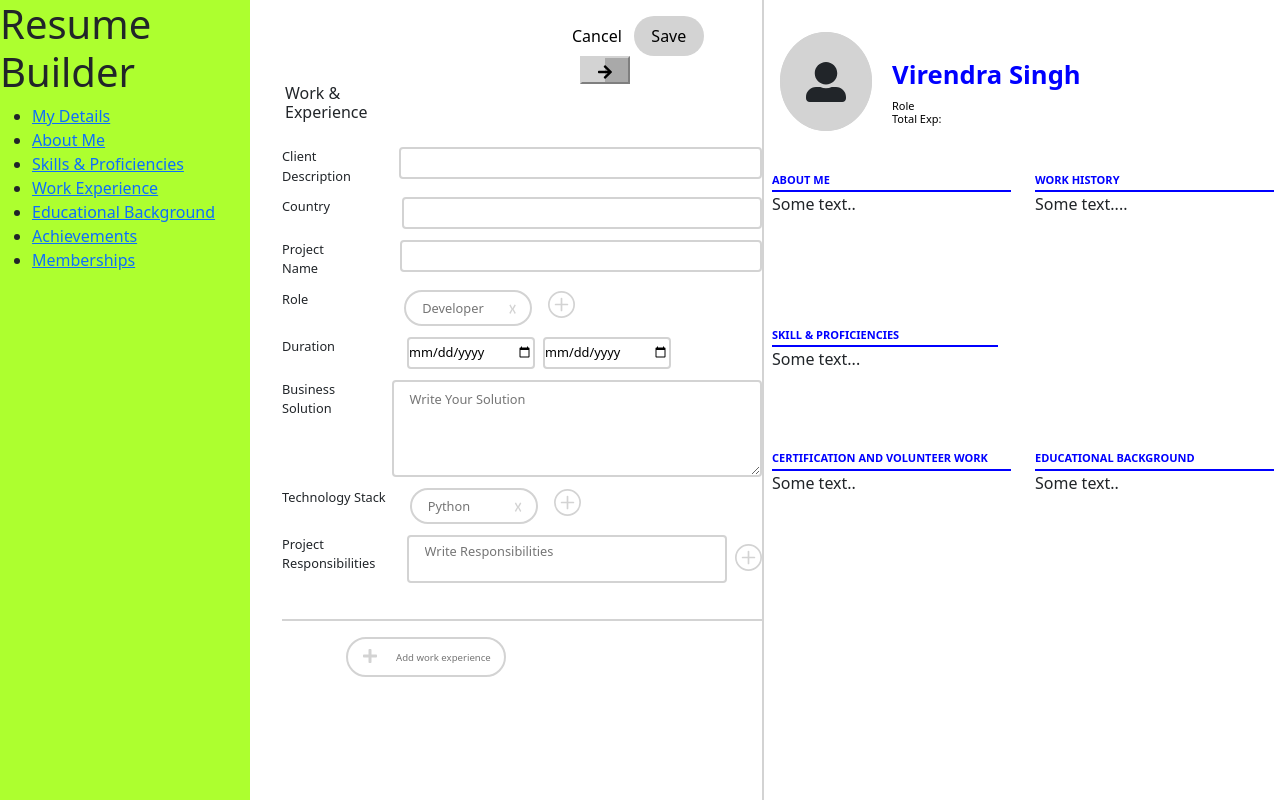
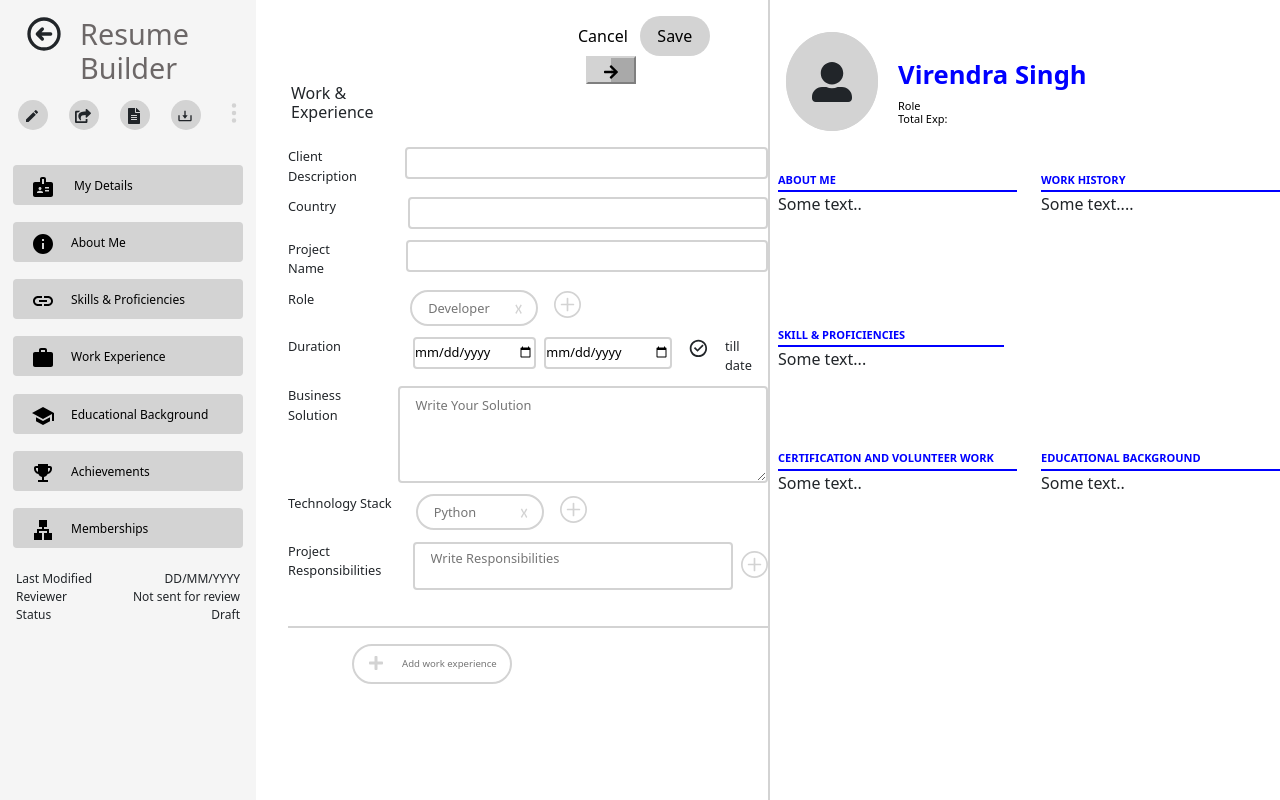
Before and after one commit to Suryansh-psi/Resume-project-frontend, a React (Create React App) app: page /workExp in a window 1280 px wide. Built offline with nearby package versions, Linux system fonts and the light colour scheme.

Commit message:
completed

```diff
--- a/package.json
+++ b/package.json
@@ -3,6 +3,11 @@
   "version": "0.1.0",
   "private": true,
   "dependencies": {
+    "@emotion/react": "^11.9.0",
+    "@emotion/styled": "^11.8.1",
+    "@mui/icons-material": "^5.6.0",
+    "@mui/material": "^5.6.0",
+    "@mui/styled-engine-sc": "^5.5.2",
     "@testing-library/jest-dom": "^5.16.4",
     "@testing-library/react": "^12.1.4",
     "@testing-library/user-event": "^13.5.0",
@@ -16,6 +21,7 @@
     "react-router-dom": "^6.3.0",
     "react-scripts": "5.0.0",
     "react-search-box": "^2.2.1",
+    "styled-components": "^5.3.5",
     "web-vitals": "^2.1.4"
   },
   "scripts": {
--- a/src/components/Sidebar.css
+++ b/src/components/Sidebar.css
@@ -1,5 +1,77 @@
 .sidebar{
-	width: 250px;
-	background-color: greenyellow;
-	height: 100vh;
+  width: 20%;
+  height: 100vh;
+  background-color: whitesmoke;
 }
+
+.sidebarHeader{
+	font-size: 2.5rem;
+	padding: 0 0 0 1.5rem;
+}
+
+.title{
+	font-size: 1.8rem;
+	padding-left: 1rem;
+	color: #6c6767;
+}
+
+.title1{
+	font-size: 1.8rem;
+	padding-left: 5rem;
+	padding-bottom: 1.5rem;
+	color: #6c6767;
+	line-height: 1rem;
+}
+
+.barSection{
+	display: flex;
+	justify-content: space-around;
+	margin: 0 0 1.5rem 0.5rem;
+}
+
+.icons{
+	border: 2px solid transparent;
+	border-radius: 50%;
+	background-color: lightgrey;
+	width: 30px;
+	height: 30px;
+	padding-left: 0.25rem;
+}
+.dots{
+	font-size: 1.5rem;
+	color: lightgrey;
+	margin-top: -0.5rem;
+}
+.sidebar-links a{
+  text-decoration: none;
+  color:black;
+}
+.sidelinks-p{
+  height: 50%;
+  width: 100%;
+  margin-bottom: 1rem;
+}
+.sidebar-links{
+  width: 230px;
+  height: 40px;
+  font-size: 12px;
+  display: flex;
+  justify-content: space-between;
+  margin-top: 5px;
+  border: 2px solid transparent;
+  border-radius: 0.25rem;
+  background-color: lightgrey;
+  padding: 0.5rem 0 0.5rem 1rem;
+}
+
+.table-sidebar{
+  font-size: 12px;
+}
+
+.sidebar-links i{
+	padding-right: 1rem;
+}
+
+.status{
+	padding: 0 1rem 0 1rem;
+}
--- a/src/components/Sidebar.js
+++ b/src/components/Sidebar.js
@@ -1,19 +1,50 @@
-import React from 'react'
-import {Link} from 'react-router-dom'
-import './Sidebar.css'
-function Sidebar(props) {
-	return (
+import React from 'react';
+import {Link} from 'react-router-dom';
+import './Sidebar.css';
+import ArrowCircleLeftOutlinedIcon from '@mui/icons-material/ArrowCircleLeftOutlined';
+import BadgeIcon from '@mui/icons-material/Badge';
+import InfoIcon from '@mui/icons-material/Info';
+import LinkIcon from '@mui/icons-material/Link';
+import WorkIcon from '@mui/icons-material/Work';
+import SchoolIcon from '@mui/icons-material/School';
+import { HiOutlineArrowCircleLeft } from "react-icons/hi";
+import { MdEdit } from "react-icons/md";
+import { FaShareSquare } from "react-icons/fa";
+import { FaFileAlt } from "react-icons/fa";
+import { BiDownload } from "react-icons/bi";
+import { BsThreeDotsVertical } from "react-icons/bs";
+import EmojiEventsIcon from '@mui/icons-material/EmojiEvents';
+import LanIcon from '@mui/icons-material/Lan';
+
+const Sidebar = () => {
+  return (
 		<aside className="sidebar">
-			<h1 className="projectName">Resume Builder</h1>
-			<ul>
-				<li><Link to="/">My Details</Link></li>
-				<li><Link to="aboutme">About Me</Link></li>
-				<li><Link to="skills">Skills & Proficiencies</Link></li>
-				<li><Link to="workexp">Work Experience</Link></li>
-				<li><Link to="">Educational Background</Link></li>
-				<li><Link to="">Achievements</Link></li>
-				<li><Link to="">Memberships</Link></li>
-			</ul>
+			<div className="barTitle">
+			   <span className="sidebarHeader"><HiOutlineArrowCircleLeft /></span>
+			   <span className="title">Resume</span>
+			   <div className="title1">Builder</div>
+			</div>
+			<div className="barSection">
+			  <i className="icons"><MdEdit /></i>
+			  <i className="icons"><FaShareSquare /></i>
+			  <i className="icons"><FaFileAlt /></i>
+			  <i className="icons"><BiDownload /></i>
+			  <i className="dots"><BsThreeDotsVertical /></i>
+			</div>
+			<div className='sidelinks-p d-flex flex-column justify-content-around align-items-center'>
+				<div className='sidebar-links'><Link to="/"><i><BadgeIcon/></i> My Details</Link></div>
+				<div className='sidebar-links'><Link to="aboutme"><i><InfoIcon/></i>About Me</Link></div>
+				<div className='sidebar-links'><Link to="skills"><i><LinkIcon/></i>Skills & Proficiencies</Link></div>
+				<div className='sidebar-links'><Link to="workexp"><i><WorkIcon/></i>Work Experience</Link></div>
+				<div className='sidebar-links'><Link to=""><i><SchoolIcon/></i>Educational Background</Link></div>
+				<div className='sidebar-links'><Link to=""><i><EmojiEventsIcon/></i>Achievements</Link></div>
+				<div className='sidebar-links'><Link to=""><i><LanIcon/></i>Memberships</Link></div>
+        </div>
+        <div className="status">
+          <div className='d-flex justify-content-between w-100 table-sidebar'><div>Last Modified</div><div>DD/MM/YYYY</div></div>
+          <div className='d-flex justify-content-between w-100 table-sidebar'><div>Reviewer</div><div>Not sent for review</div></div>
+          <div className='d-flex justify-content-between w-100 table-sidebar'><div>Status</div><div>Draft</div></div>
+        </div>
 		</aside>
 	)
 }
--- a/src/components/WorkExp.css
+++ b/src/components/WorkExp.css
@@ -111,3 +111,11 @@
 	position: relative;
 	left: 5rem;
 }
+
+.checkBox {
+	font-size: 1.3rem;
+	padding-left: 1rem;
+	padding-right: 1rem;
+	margin-top: -0.4rem;
+
+}
--- a/src/components/WorkExp.js
+++ b/src/components/WorkExp.js
@@ -4,6 +4,7 @@ import { useForm } from "react-hook-form";
 import { BsPlusCircle } from "react-icons/bs";
 import { FaArrowRight } from "react-icons/fa";
 import { FaPlus } from "react-icons/fa";
+import { RiCheckboxCircleLine } from "react-icons/ri";
 import './WorkExp.css'
 function WorkExp() {
 
@@ -53,6 +54,7 @@ function WorkExp() {
            Duration
            <input className="fifth"{...register('created_at')} type="date" name="created_at[]" />
            <span className="duration"><input className="fifth"{...register('update_at')} type="date" name="update_at[]" /></span>
+           <span className="checkBox"><RiCheckboxCircleLine/></span> till date
         </label>
 
         <label className="WorkExplabel">
```
Also changed, not shown: 1 other file (tests, documents, lock files or other folders).
